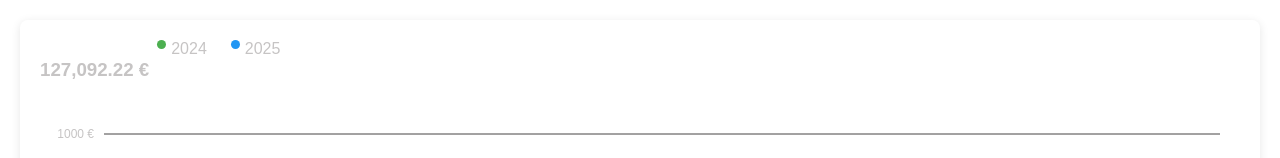
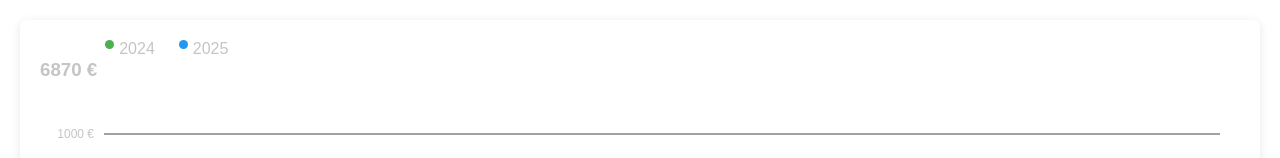
Before and after one commit to Widgets-Notion-Graphique/graph-axeX_mois-axeY_euro-par-annee, a plain HTML site: page index.html in a window 1280 px wide. Shown: the top 158 px of the page. Drawn offline with nearby package versions, Linux system fonts and the light colour scheme.

Commit message:
Update index.html

```diff
--- a/index.html
+++ b/index.html
@@ -20,7 +20,7 @@
                 <div class="flex gap-2 flex-wrap justify-between">
 
                     <!-- MONTANT TOTAL  -->
-                    <h3 class="blue-gray">127,092.22 €</h3>
+                    <h3 class="blue-gray">6870 €</h3>
 
                     <div class="flex items-center gap-6">
                         <!-- 2024  -->
```
